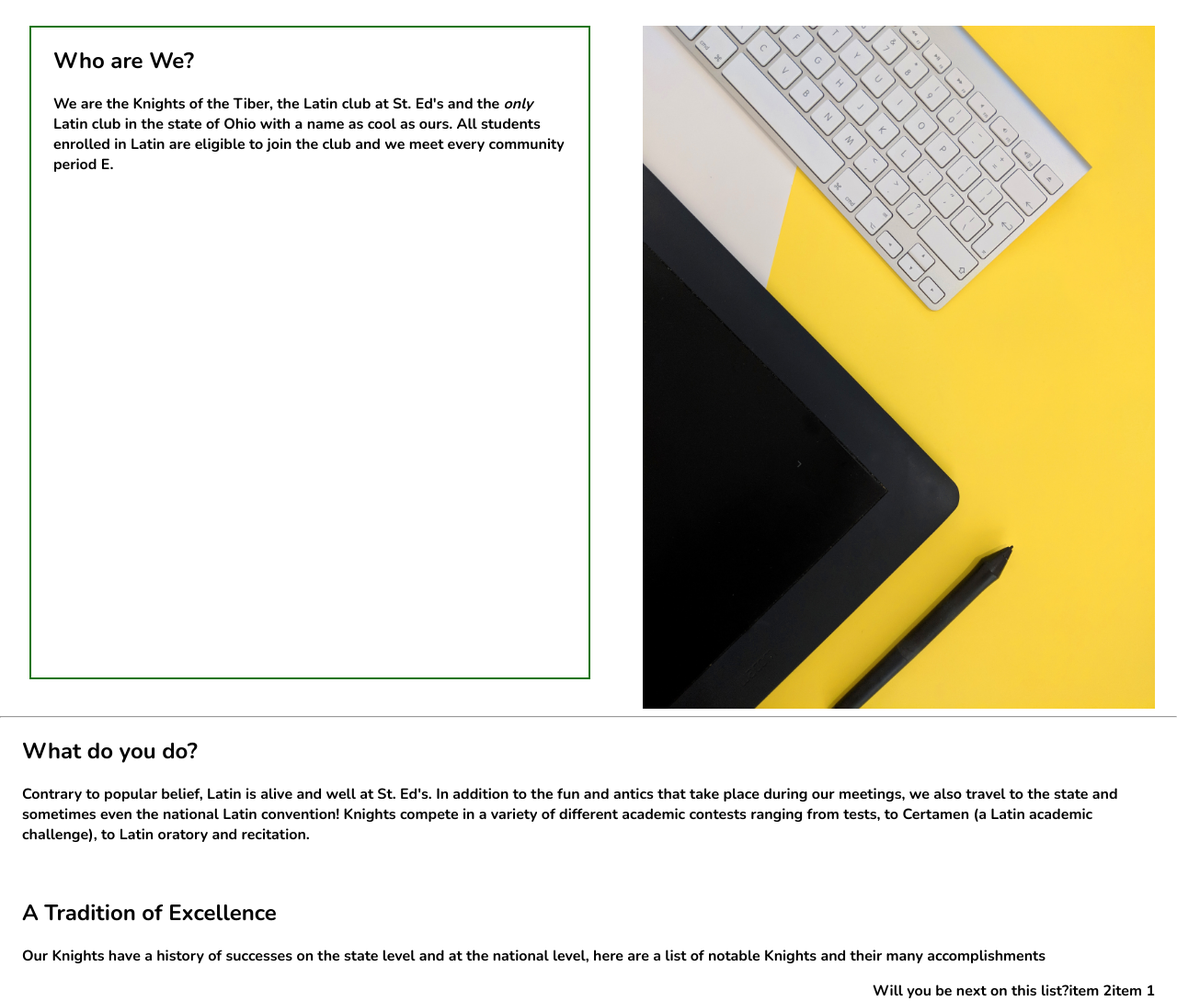
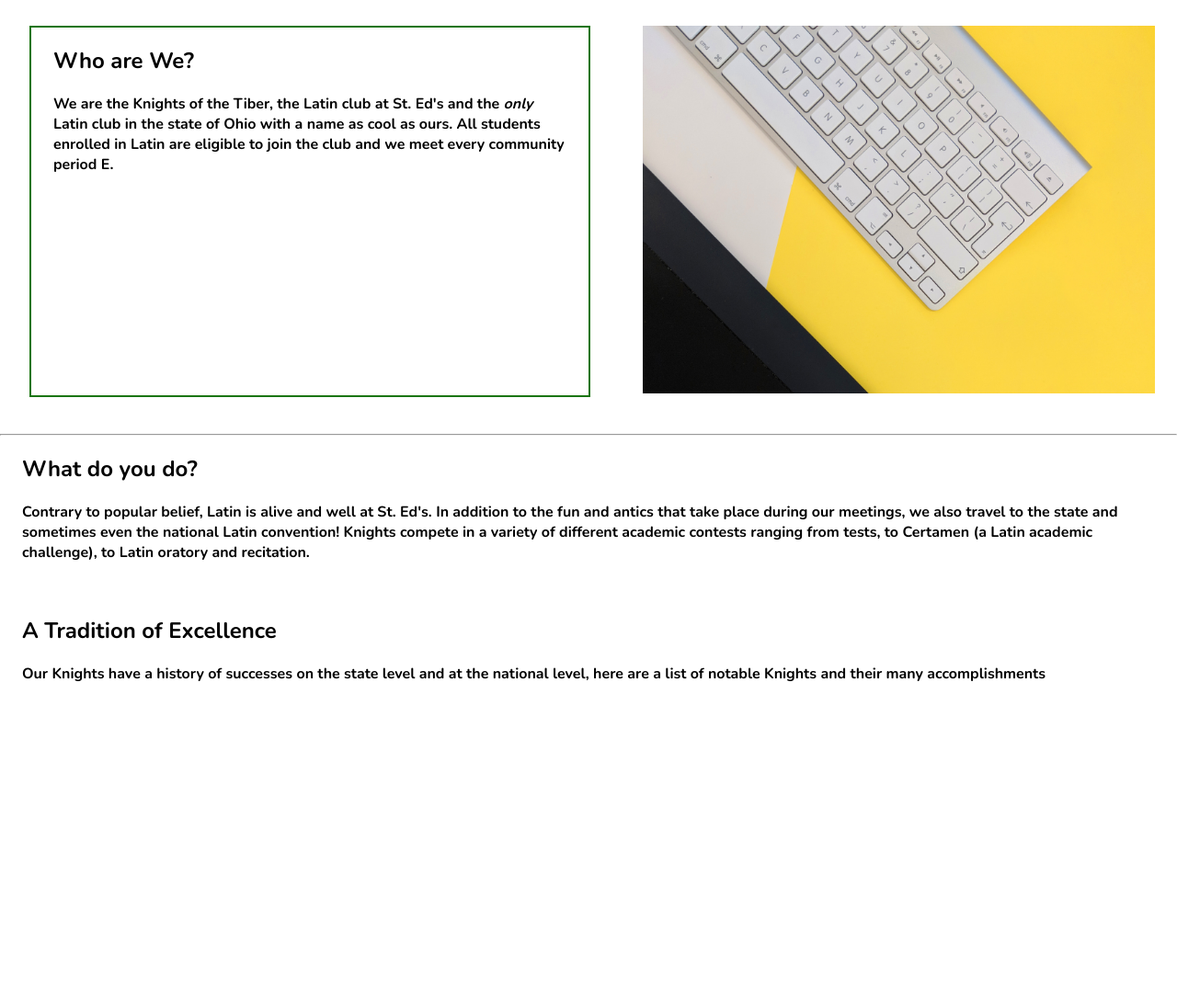
Before and after one commit to Js-cook/Knights-of-the-Tiber, a Django app: page / in a window 1280 px wide. Shown: the part 395-1484 px from the top of the page at 92% size. After the commit the page ends 1136 px from the top, so only its background shows below. Run offline with Django 3.2, Linux system fonts and the light colour scheme.

Commit message:
FIX - Fixed homepage layout issues

```diff
--- a/frontend/static/frontend/styles.css
+++ b/frontend/static/frontend/styles.css
@@ -21,24 +21,24 @@ h1 {
   text-align: center;
 }
 
-ul {
+#list {
   list-style-type: none;
   overflow: hidden;
   margin: 0;
   padding: 0;
 }
 
-li {
+.list-item {
   float: right;
 }
-li a {
+.list-item a {
   display: block;
   padding: 1rem;
   color: #ffba0a;
   text-decoration: none;
   border-right: 1px solid #114709;
 }
-li a:hover {
+.list-item a:hover {
   background-color: #114709;
 }
 
@@ -54,11 +54,16 @@ li a:hover {
   padding-left: 1.5rem;
   padding-right: 1.5rem;
   width: 50%;
+  height: 25rem;
 }
 
 .side-image {
+  background-image: url(/static/frontend/bg.jpg);
+  background-size: cover;
+  overflow: hidden;
   width: 50%;
-  height: auto;
+  height: 25rem;
+  /* height: auto; */
   margin-right: 1.5rem;
   margin-top: 2rem;
   align-content: center;
--- a/frontend/templates/frontend/index.html
+++ b/frontend/templates/frontend/index.html
@@ -5,10 +5,10 @@
 
 {% block content %}
 <div class="navbar">
-  <ul>
-    <li><a href="{% url 'constitution' %}">Constitution</a></li>
-    <li><a href="{% url 'contact' %}">Contact Us</a></li>
-    <li><a href="{% url 'student_portal:dashboard' %}">Student Portal</a></li>
+  <ul id="list">
+    <li class="list-item"><a href="{% url 'constitution' %}">Constitution</a></li>
+    <li class="list-item"><a href="{% url 'contact' %}">Contact Us</a></li>
+    <li class="list-item"><a href="{% url 'student_portal:dashboard' %}">Student Portal</a></li>
   </ul>
 </div>
 <div class="title">
@@ -34,10 +34,10 @@
 <section class="about">
   <div id="side-text">
     <h2>Who are We?</h2>
-    <p>We are the Knights of the Tiber, the Latin club at St. Ed's and the <i>only</i> Latin club in the state of Ohio with a name as cool as ours. All students enrolled in Latin are eligible to join the club and we meet every community period E.<p>
+    <p>We are the Knights of the Tiber, the Latin club at St. Ed's and the <i>only</i> Latin club in the state of Ohio with a name as cool as ours. All students enrolled in Latin are eligible to join the club and we meet every community period E.</p>
   </div>
   <div class="side-image">
-    <img src="{% static 'frontend/bg.jpg' %}" id="image">
+    <!-- <img src="{% static 'frontend/bg.jpg' %}" id="image"> -->
   </div>
 </section>
 <hr>
@@ -47,10 +47,6 @@
   <br>
   <h2>A Tradition of Excellence</h2>
   <p>Our Knights have a history of successes on the state level and at the national level, here are a list of notable Knights and their many accomplishments</p>
-  <ul>
-    <li>item 1</li>
-    <li>item 2</li>
-    <li>Will you be next on this list?</li>
-  </ul>
+
 </div>
 {% endblock %}
```
